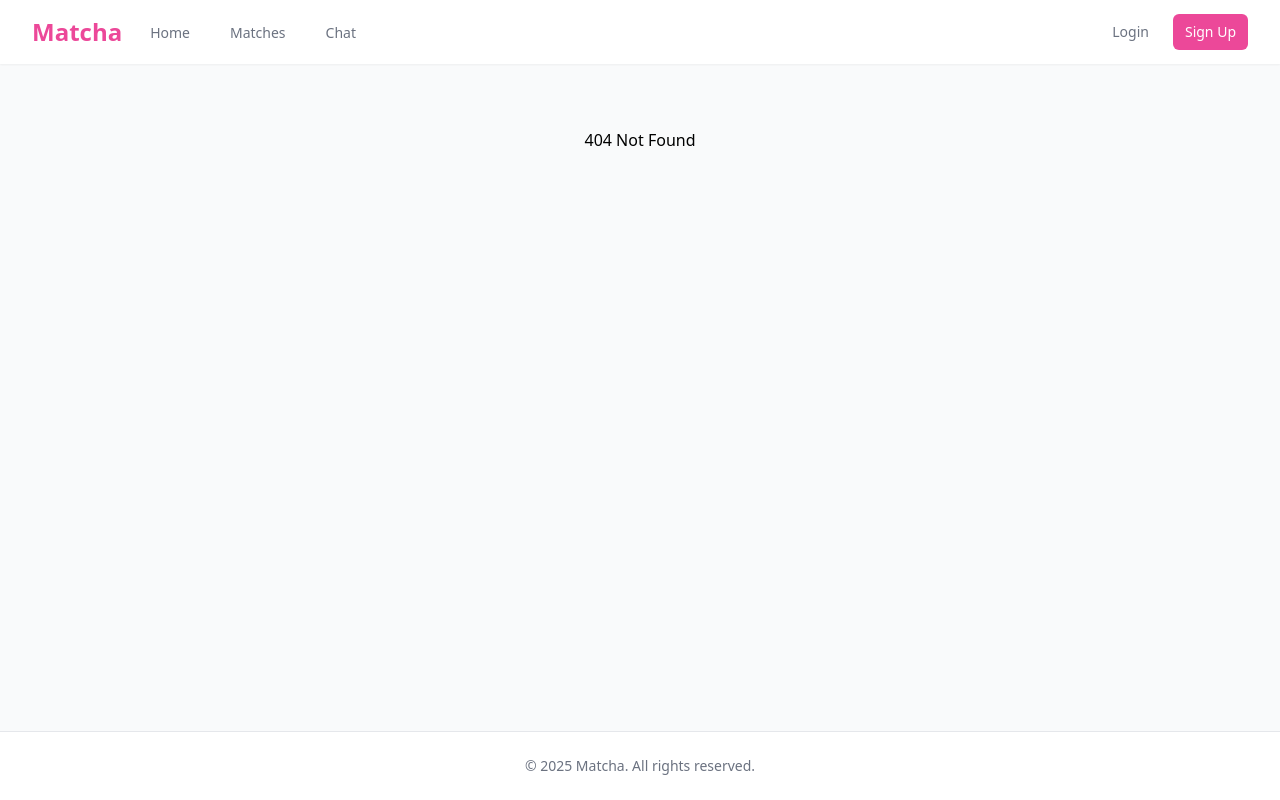
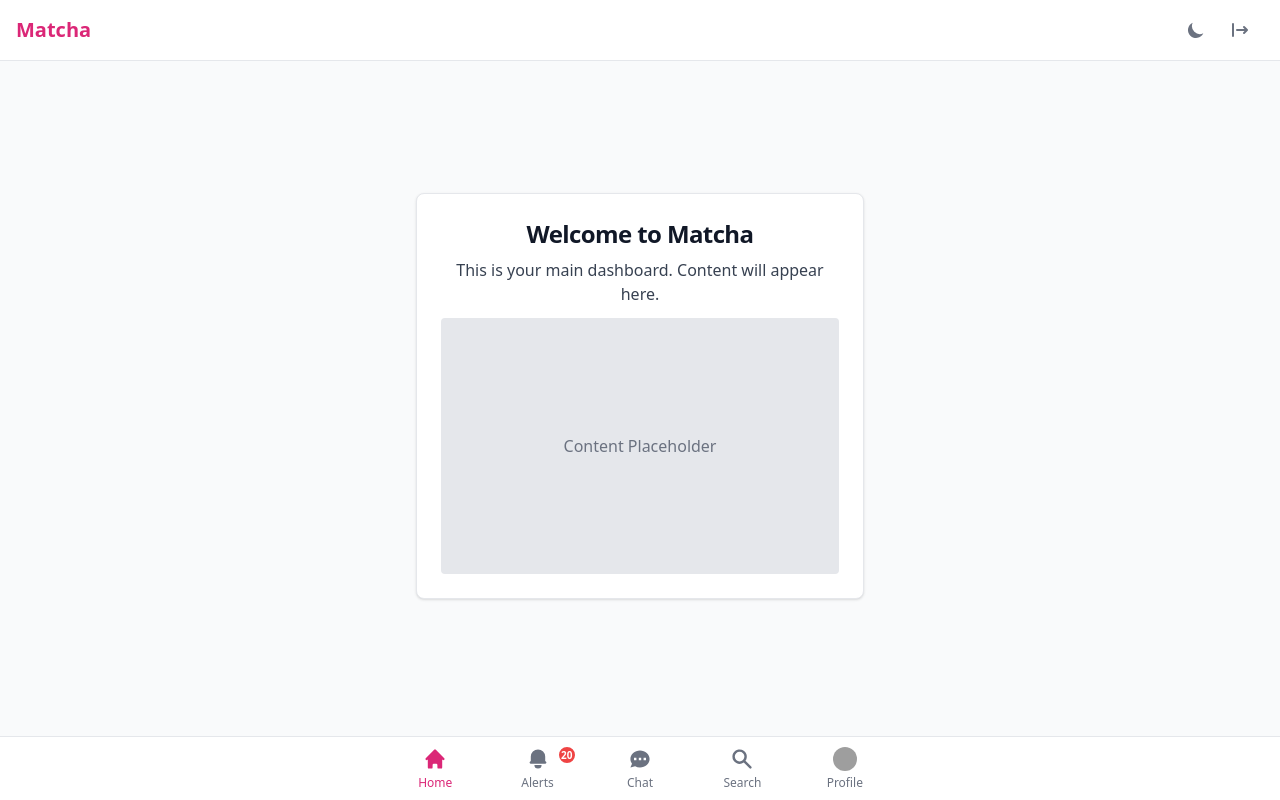
Before and after one commit to jgavairo/Matcha, a React (Vite) app in the folder frontend/: page /dashboard in a window 1280 px wide. Before the commit this address had no page. Built offline with nearby package versions, Linux system fonts and the light colour scheme; grey boxes are pictures that could not be loaded.

Commit message:
feat: implement dashboard layout with header and bottom navigation, add theme context and toggle functionality

```diff
--- a/frontend/package.json
+++ b/frontend/package.json
@@ -17,6 +17,7 @@
     "react": "^18.2.0",
     "react-dom": "^18.2.0",
     "react-hot-toast": "^2.6.0",
+    "react-icons": "^5.5.0",
     "react-router-dom": "^6.21.0",
     "socket.io-client": "^4.7.2"
   },
--- a/frontend/src/App.tsx
+++ b/frontend/src/App.tsx
@@ -4,6 +4,8 @@ import MainLayout from './layouts/MainLayout';
 import HomePage from './pages/HomePage';
 import RegisterPage from './pages/RegisterPage';
 import LoginPage from './pages/LoginPage';
+import DashboardPage from './pages/DashboardPage';
+import DashboardLayout from './layouts/DashboardLayout';
 
 function App() {
   return (
@@ -11,6 +13,9 @@ function App() {
       <Toaster position="top-center" />
       <BrowserRouter>
       <Routes>
+        <Route path="/dashboard" element={<DashboardLayout />}>
+          <Route index element={<DashboardPage />} />
+        </Route>
         <Route path="/" element={<MainLayout />}>
           <Route index element={<HomePage />} />
           <Route path="login" element={<LoginPage />} />
--- /dev/null
+++ b/frontend/src/components/ui/BottomNav.tsx
@@ -0,0 +1,44 @@
+import React from 'react';
+import { HiHome, HiChat, HiSearch, HiBell } from 'react-icons/hi';
+
+const BottomNav: React.FC = () => {
+  return (
+      <div className="fixed bottom-0 left-0 z-50 w-full h-16 bg-white border-t border-gray-200 dark:bg-gray-700 dark:border-gray-600">
+        <div className="grid h-full max-w-lg grid-cols-5 mx-auto font-medium">
+
+          {/* Home (Active) */}
+          <button type="button" className="inline-flex flex-col items-center justify-center px-5 hover:bg-gray-50 dark:hover:bg-gray-800 group">
+            <HiHome className="w-6 h-6 mb-1 text-primary-600 dark:text-primary-500 group-hover:text-primary-600 dark:group-hover:text-primary-500" />
+            <span className="text-xs text-primary-600 dark:text-primary-500 group-hover:text-primary-600 dark:group-hover:text-primary-500">Home</span>
+          </button>
+
+          {/* Notifications (With Badge) */}
+          <button type="button" className="inline-flex flex-col items-center justify-center px-5 hover:bg-gray-50 dark:hover:bg-gray-800 group relative">
+            <HiBell className="w-6 h-6 mb-1 text-gray-500 dark:text-gray-400 group-hover:text-primary-600 dark:group-hover:text-primary-500" />
+            <span className="text-xs text-gray-500 dark:text-gray-400 group-hover:text-primary-600 dark:group-hover:text-primary-500">Alerts</span>
+            <div className="absolute inline-flex items-center justify-center w-5 h-5 text-[10px] font-bold text-white bg-red-500 border-2 border-white rounded-full top-2 right-3 dark:border-gray-900">20</div>
+          </button>
+
+          {/* Chat */}
+          <button type="button" className="inline-flex flex-col items-center justify-center px-5 hover:bg-gray-50 dark:hover:bg-gray-800 group">
+            <HiChat className="w-6 h-6 mb-1 text-gray-500 dark:text-gray-400 group-hover:text-primary-600 dark:group-hover:text-primary-500" />
+            <span className="text-xs text-gray-500 dark:text-gray-400 group-hover:text-primary-600 dark:group-hover:text-primary-500">Chat</span>
+          </button>
+
+          {/* Search (Modal Trigger) */}
+          <button type="button" className="inline-flex flex-col items-center justify-center px-5 hover:bg-gray-50 dark:hover:bg-gray-800 group">
+            <HiSearch className="w-6 h-6 mb-1 text-gray-500 dark:text-gray-400 group-hover:text-primary-600 dark:group-hover:text-primary-500" />
+            <span className="text-xs text-gray-500 dark:text-gray-400 group-hover:text-primary-600 dark:group-hover:text-primary-500">Search</span>
+          </button>
+
+          {/* Profile (Avatar) */}
+          <button type="button" className="inline-flex flex-col items-center justify-center px-5 hover:bg-gray-50 dark:hover:bg-gray-800 group">
+            <img className="w-6 h-6 rounded-full mb-1" src="https://flowbite.com/docs/images/people/profile-picture-5.jpg" alt="Profile"/>
+            <span className="text-xs text-gray-500 dark:text-gray-400 group-hover:text-primary-600 dark:group-hover:text-primary-500">Profile</span>
+          </button>
+        </div>
+      </div>
+  );
+};
+
+export default BottomNav;
--- /dev/null
+++ b/frontend/src/components/ui/DashboardHeader.tsx
@@ -0,0 +1,34 @@
+import React from 'react';
+import { Link } from 'react-router-dom';
+import { HiLogout, HiMoon, HiSun } from 'react-icons/hi';
+import { useTheme } from '../../context/ThemeContext';
+
+const DashboardHeader: React.FC = () => {
+  const { theme, toggleTheme } = useTheme();
+
+  return (
+    <nav className="bg-white border-b border-gray-200 px-4 py-2.5 dark:bg-gray-800 dark:border-gray-700 fixed w-full z-20 top-0 left-0">
+        <div className="flex flex-wrap justify-between items-center mx-auto max-w-screen-xl">
+          <Link to="/dashboard" className="flex items-center">
+            <span className="self-center text-xl font-semibold whitespace-nowrap dark:text-white text-primary-600">Matcha</span>
+          </Link>
+          <div className="flex items-center lg:order-2">
+            <button
+              onClick={toggleTheme}
+              type="button"
+              className="text-gray-500 dark:text-gray-400 hover:bg-gray-100 dark:hover:bg-gray-700 focus:outline-none focus:ring-4 focus:ring-gray-200 dark:focus:ring-gray-700 rounded-lg text-sm p-2.5 mr-1"
+            >
+              {theme === 'dark' ? <HiSun className="w-5 h-5" /> : <HiMoon className="w-5 h-5" />}
+              <span className="sr-only">Toggle theme</span>
+            </button>
+            <button type="button" className="text-gray-500 dark:text-gray-400 hover:bg-gray-100 dark:hover:bg-gray-700 focus:outline-none focus:ring-4 focus:ring-gray-200 dark:focus:ring-gray-700 rounded-lg text-sm p-2.5 mr-1">
+              <HiLogout className="w-5 h-5" />
+              <span className="sr-only">Logout</span>
+            </button>
+          </div>
+        </div>
+      </nav>
+  );
+};
+
+export default DashboardHeader;
--- /dev/null
+++ b/frontend/src/context/ThemeContext.tsx
@@ -0,0 +1,50 @@
+import React, { createContext, useContext, useEffect, useState } from 'react';
+
+type Theme = 'light' | 'dark';
+
+interface ThemeContextType {
+  theme: Theme;
+  toggleTheme: () => void;
+}
+
+const ThemeContext = createContext<ThemeContextType | undefined>(undefined);
+
+export const ThemeProvider: React.FC<{ children: React.ReactNode }> = ({ children }) => {
+  const [theme, setTheme] = useState<Theme>(() => {
+    // Check local storage or system preference
+    if (localStorage.getItem('color-theme') === 'dark' || (!('color-theme' in localStorage) && window.matchMedia('(prefers-color-scheme: dark)').matches)) {
+      return 'dark';
+    } else {
+      return 'light';
+    }
+  });
+
+  useEffect(() => {
+    const root = window.document.documentElement;
+    if (theme === 'dark') {
+      root.classList.add('dark');
+      localStorage.setItem('color-theme', 'dark');
+    } else {
+      root.classList.remove('dark');
+      localStorage.setItem('color-theme', 'light');
+    }
+  }, [theme]);
+
+  const toggleTheme = () => {
+    setTheme((prevTheme) => (prevTheme === 'light' ? 'dark' : 'light'));
+  };
+
+  return (
+    <ThemeContext.Provider value={{ theme, toggleTheme }}>
+      {children}
+    </ThemeContext.Provider>
+  );
+};
+
+export const useTheme = () => {
+  const context = useContext(ThemeContext);
+  if (context === undefined) {
+    throw new Error('useTheme must be used within a ThemeProvider');
+  }
+  return context;
+};
--- /dev/null
+++ b/frontend/src/layouts/DashboardLayout.tsx
@@ -0,0 +1,20 @@
+import React from 'react';
+import { Outlet } from 'react-router-dom';
+import DashboardHeader from '../components/ui/DashboardHeader';
+import BottomNav from '../components/ui/BottomNav';
+
+const DashboardLayout: React.FC = () => {
+  return (
+    <div className="flex flex-col h-screen bg-gray-50 dark:bg-gray-900">
+      <DashboardHeader />
+
+      <main className="flex-grow flex flex-col mt-14 mb-16 overflow-y-auto">
+        <Outlet />
+      </main>
+
+      <BottomNav />
+    </div>
+  );
+};
+
+export default DashboardLayout;
--- a/frontend/src/layouts/MainLayout.tsx
+++ b/frontend/src/layouts/MainLayout.tsx
@@ -9,7 +9,7 @@ const MainLayout: React.FC = () => {
           <div className="flex justify-between h-16">
             <div className="flex">
               <div className="flex-shrink-0 flex items-center">
-                <Link to="/" className="text-2xl font-bold text-pink-500">Matcha</Link>
+                <Link to="/" className="text-2xl font-bold text-primary-500">Matcha</Link>
               </div>
               <div className="hidden sm:ml-6 sm:flex sm:space-x-8">
                 <Link to="/" className="border-transparent text-gray-500 hover:border-gray-300 hover:text-gray-700 inline-flex items-center px-1 pt-1 border-b-2 text-sm font-medium">
@@ -27,7 +27,7 @@ const MainLayout: React.FC = () => {
               <Link to="/login" className="text-gray-500 hover:text-gray-700 px-3 py-2 rounded-md text-sm font-medium">
                 Login
               </Link>
-              <Link to="/register" className="bg-pink-500 text-white hover:bg-pink-600 px-3 py-2 rounded-md text-sm font-medium ml-3">
+              <Link to="/register" className="bg-primary-500 text-white hover:bg-primary-600 px-3 py-2 rounded-md text-sm font-medium ml-3">
                 Sign Up
               </Link>
             </div>
--- a/frontend/src/main.tsx
+++ b/frontend/src/main.tsx
@@ -2,9 +2,12 @@ import React from 'react'
 import ReactDOM from 'react-dom/client'
 import App from './App'
 import './index.css'
+import { ThemeProvider } from './context/ThemeContext'
 
 ReactDOM.createRoot(document.getElementById('root')!).render(
   <React.StrictMode>
-    <App />
+    <ThemeProvider>
+      <App />
+    </ThemeProvider>
   </React.StrictMode>
 )
--- /dev/null
+++ b/frontend/src/pages/DashboardPage.tsx
@@ -0,0 +1,19 @@
+import React from 'react';
+
+const DashboardPage: React.FC = () => {
+  return (
+    <div className="flex-grow flex items-center justify-center p-4">
+        <div className="w-full max-w-md p-6 bg-white border border-gray-200 rounded-lg shadow dark:bg-gray-800 dark:border-gray-700 text-center">
+          <h5 className="mb-2 text-2xl font-bold tracking-tight text-gray-900 dark:text-white">Welcome to Matcha</h5>
+          <p className="mb-3 font-normal text-gray-700 dark:text-gray-400">
+            This is your main dashboard. Content will appear here.
+          </p>
+          <div className="h-64 bg-gray-200 rounded dark:bg-gray-700 flex items-center justify-center">
+            <span className="text-gray-500 dark:text-gray-400">Content Placeholder</span>
+          </div>
+        </div>
+    </div>
+  );
+};
+
+export default DashboardPage;
--- a/frontend/tailwind.config.cjs
+++ b/frontend/tailwind.config.cjs
@@ -7,7 +7,23 @@ module.exports = {
   ],
   darkMode: 'class',
   theme: {
-    extend: {},
+    extend: {
+      colors: {
+        primary: {
+          50: '#fdf2f8',
+          100: '#fce7f3',
+          200: '#fbcfe8',
+          300: '#f9a8d4',
+          400: '#f472b6',
+          500: '#ec4899',
+          600: '#db2777',
+          700: '#be185d',
+          800: '#9d174d',
+          900: '#831843',
+          950: '#500724',
+        }
+      }
+    },
   },
   plugins: [
     require('flowbite/plugin'),
```
Also changed, not shown: 1 other file (tests, documents, lock files or other folders).
